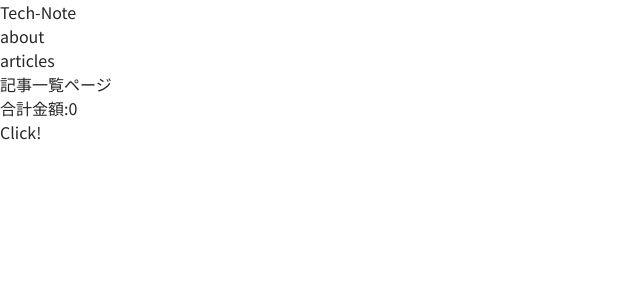
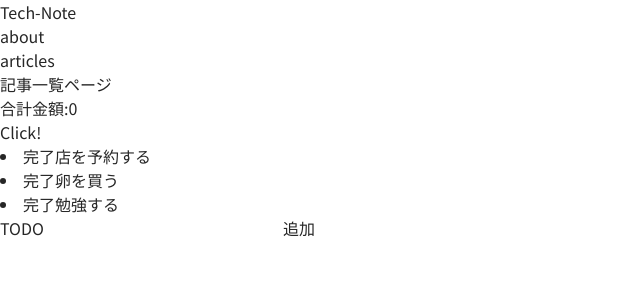
Before and after one commit to hirotiia/next-app, a Next.js app: page /articles in a window 1280 px wide. Shown: the top 300 px of the page, without its empty margins (0-640 px from the left). Built offline with nearby package versions, Linux system fonts and the light colour scheme.

Commit message:
:sparkles: めもアプリ開発

```diff
--- a/src/app/articles/page.tsx
+++ b/src/app/articles/page.tsx
@@ -1,11 +1,13 @@
 import { Cart } from '@/components/elements/Cart/Cart';
 import { HeadingLv1 } from '@/components/elements/Heading/HeadingLv1';
+import { Memo } from '@/components/elements/Memo/Memo';
 
 export default function Home() {
   return (
     <main className="flex min-h-screen flex-col items-center justify-between p-24">
       <HeadingLv1 title={'記事一覧ページ'} />
       <Cart />
+      <Memo />
     </main>
   );
 }
--- a/src/components/elements/Calculator/CalculatorInput.tsx
+++ b/src/components/elements/Calculator/CalculatorInput.tsx
@@ -1,11 +1,12 @@
 import { ChangeEvent, useContext } from 'react';
-import { CalculatorDispatchContext } from './CalculatorProvider';
+import { CalculatorContext, CalculatorDispatchContext } from './CalculatorProvider';
 
 type InputProps = {
   name: string;
 };
 
 export const CalculatorInput = ({ name }: InputProps) => {
+  const rstate = useContext(CalculatorContext);
   const dispatch = useContext(CalculatorDispatchContext);
 
   const InputHandler = (e: ChangeEvent<HTMLInputElement>) => {
@@ -18,7 +19,7 @@ export const CalculatorInput = ({ name }: InputProps) => {
     <div>
       <label>
         {name}:
-        <input type="number" name={name} onChange={InputHandler} />
+        <input type="number" name={name} value={rstate[name]} onChange={InputHandler} />
       </label>
     </div>
   );
--- /dev/null
+++ b/src/components/elements/Memo/CreateMemo.tsx
@@ -0,0 +1,16 @@
+import { ChangeEvent } from 'react';
+
+export const CreateMemo = () => {
+  const InputChangeMemoHandler = (e: ChangeEvent<HTMLInputElement>) => {
+    console.log(e.target.value);
+  };
+  return (
+    <form>
+      <label>
+        TODO
+        <input type="text" name="todo作成" onChange={InputChangeMemoHandler} />
+      </label>
+      <button>追加</button>
+    </form>
+  );
+};
--- /dev/null
+++ b/src/components/elements/Memo/Memo.tsx
@@ -0,0 +1,12 @@
+import { CreateMemo } from './CreateMemo';
+import { MemoItems } from './MemoItems';
+import { MemoProvider } from './MemoProvider';
+
+export const Memo = () => {
+  return (
+    <MemoProvider>
+      <MemoItems />
+      <CreateMemo />
+    </MemoProvider>
+  );
+};
--- /dev/null
+++ b/src/components/elements/Memo/MemoItem.tsx
@@ -0,0 +1,12 @@
+type Props = {
+  value: string;
+};
+
+export const MemoItem = ({ value }: Props) => {
+  return (
+    <li>
+      <button type="button">完了</button>
+      {value}
+    </li>
+  );
+};
--- /dev/null
+++ b/src/components/elements/Memo/MemoItems.tsx
@@ -0,0 +1,13 @@
+import { MemoItem } from './MemoItem';
+import { GetState } from './MemoProvider';
+
+export const MemoItems = () => {
+  const state = GetState();
+  return (
+    <>
+      {state.map((target) => (
+        <MemoItem key={target.title} value={target.title} />
+      ))}
+    </>
+  );
+};
--- /dev/null
+++ b/src/components/elements/Memo/MemoProvider.tsx
@@ -0,0 +1,33 @@
+'use client';
+
+import { createContext, Dispatch, ReactNode, useContext, useReducer } from 'react';
+import { MemoReducer } from './MemoReducer';
+
+type Props = {
+  children: ReactNode;
+};
+
+type StateObject = { id: number; title: string };
+export type State = StateObject[];
+const initialState = [
+  { id: 1, title: '店を予約する' },
+  { id: 2, title: '卵を買う' },
+  { id: 3, title: '勉強する' },
+];
+const MemoContext = createContext<State>(initialState);
+const MemoDispatchContext = createContext<Dispatch<State>>(() => {});
+
+export const GetState = (): State => {
+  return useContext(MemoContext);
+};
+export const GetDispatch = () => {
+  return useContext(MemoDispatchContext);
+};
+export const MemoProvider = ({ children }: Props) => {
+  const [rstate, dispatch] = useReducer(MemoReducer, initialState);
+  return (
+    <MemoContext.Provider value={rstate}>
+      <MemoDispatchContext.Provider value={dispatch}>{children}</MemoDispatchContext.Provider>
+    </MemoContext.Provider>
+  );
+};
--- /dev/null
+++ b/src/components/elements/Memo/MemoReducer.tsx
@@ -0,0 +1 @@
+export const MemoReducer = () => {};
```
